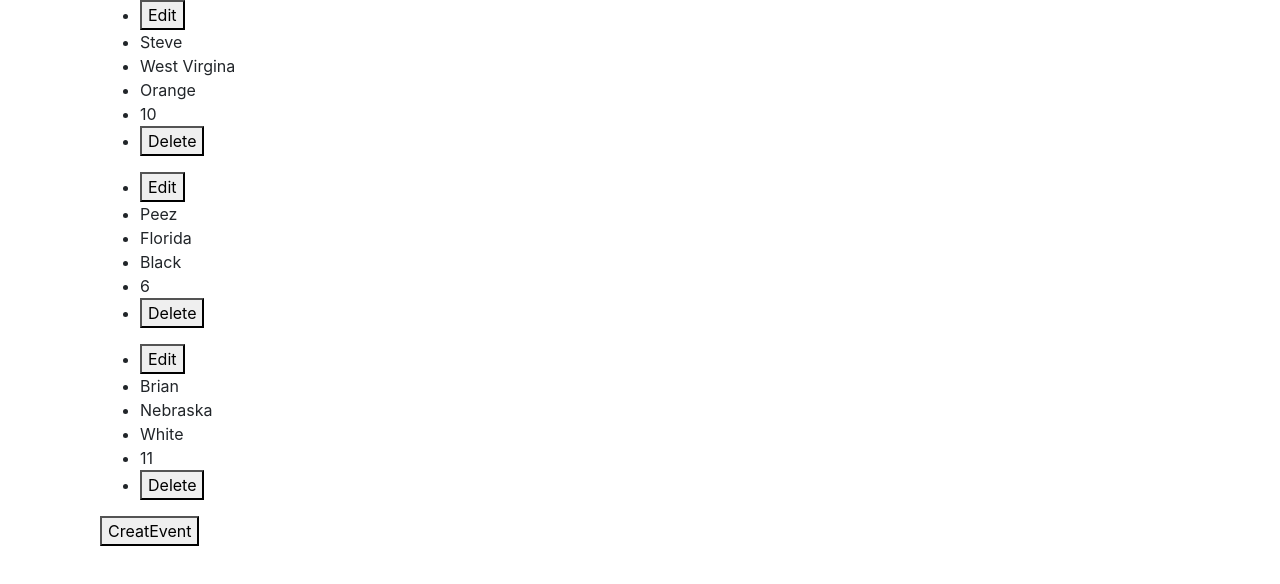
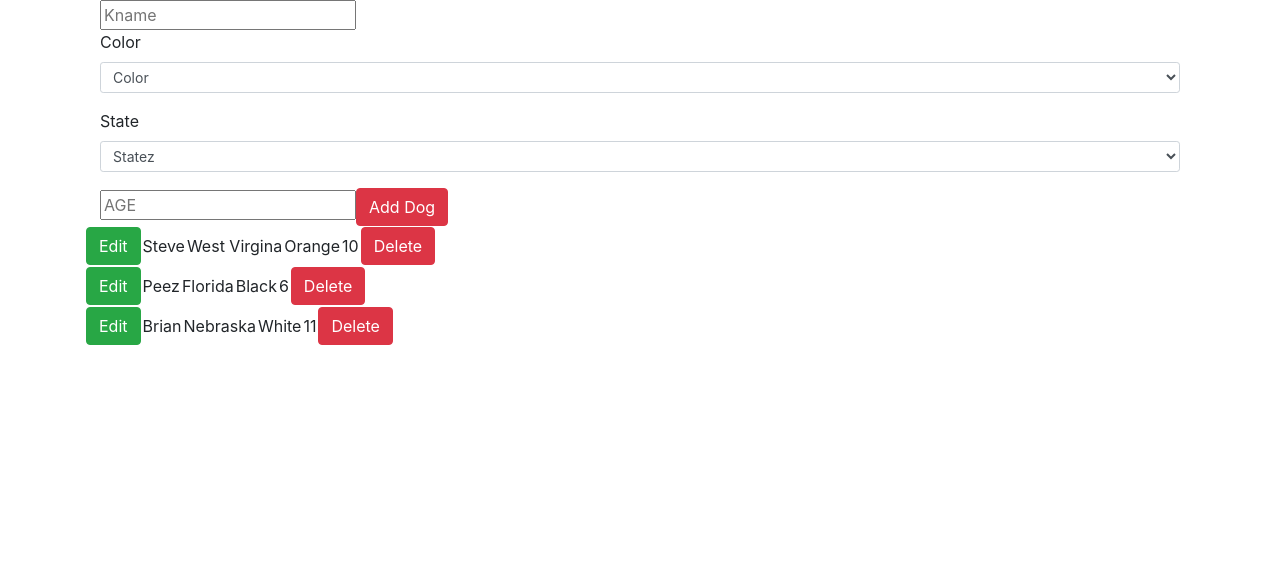
Before and after one commit to jmanock/fin-dog-bite, a React (Create React App) app: page / in a window 1280 px wide. Shown: the top 584 px of the page. Built offline with nearby package versions, Linux system fonts and the light colour scheme.

Commit message:
added a little style, need to split into components

```diff
--- a/src/Components/Holder.jsx
+++ b/src/Components/Holder.jsx
@@ -9,7 +9,7 @@ const events = [
 class Holder extends Component{
   state = {
     events:events,
-    isOpen:false,
+    isOpen:true,
     idCount:3,
     selectedEvent:null
   }
@@ -65,8 +65,9 @@ class Holder extends Component{
   render(){
     return(
       <div className='container'>
+
+        {this.state.isOpen ? <EventForm updateEvent={this.handleEditOpenEvent} openForm={this.openForm} selectedEvent={this.state.selectedEvent} createEvent={this.handleCreateEvent} /> : <AddEvent openForm={this.openForm} />}
         <EventList deleteEvent={this.handleDeleteEvent} handleEditEvent={this.handleEditEvent} events={this.state.events} />
-        {this.state.isOpen ? <EventForm updateEvent={this.handleEditOpenEvent} openForm={this.openForm} selectedEvent={this.state.selectedEvent} createEvent={this.handleCreateEvent} /> : <AddEvent openForm={this.openForm} />}
       </div>
     );
   }
@@ -87,16 +88,19 @@ class EventList extends Component{
 class EventItem extends Component{
   render(){
     return(
-      <div className='container'>
-        <ul>
-          <li><button onClick={this.props.handleEditEvent(this.props.event)}>Edit</button></li>
-          <li>{this.props.event.name}</li>
-          <li>{this.props.event.state}</li>
-          <li>{this.props.event.color}</li>
-          <li>{this.props.event.age}</li>
-          <li><button onClick={this.props.deleteEvent(this.props.event.id)}>Delete</button></li>
-        </ul>
-      </div>
+        <table>
+          <tbody>
+            <tr>
+              <td><button onClick={this.props.handleEditEvent(this.props.event)} className='btn btn-success'>Edit</button></td>
+              <td>{this.props.event.name}</td>
+              <td>{this.props.event.state}</td>
+              <td>{this.props.event.color}</td>
+              <td>{this.props.event.age}</td>
+              <td><button onClick={this.props.deleteEvent(this.props.event.id)} className='btn btn-danger'>Delete</button></td>
+            </tr>
+          </tbody>
+        </table>
+
     );
   }
 }
@@ -169,13 +173,12 @@ class EventForm extends Component{
   render(){
     return(
       <div className='container'>
-        <button onClick={this.props.openForm} className='btn btn-danger'>Add Dog</button>
         <form onSubmit={this.onFormSubmit}>
           <input name='name' onChange={this.onInputChange} value={this.state.event.name} type='text' placeholder='Kname' />
           <Select title={'Color'} name={'color'} options={['Orange', 'White', 'Black', 'Brown']} value={this.state.event.color} handleChange={this.onSelectChange} placeholder={'Color'} />
-          <input name='state' onChange={this.onInputChange} value={this.state.event.state} type='text' placeholder='Statez' />
+          <Select title={'State'} name={'state'} handleChange={this.onSelectChange} placeholder={'Statez'} value={this.state.event.state} options={['Florida', 'West Virgina', 'Nebraska', 'Iowa']} />
           <input name='age' onChange={this.onInputChange} value={this.state.event.age} type='number' placeholder='AGE' />
-          <button type='submit' value='Create Event'>ce</button>
+          <button type='submit' className='btn btn-danger'>Add Dog</button>
         </form>
       </div>
     );
@@ -186,7 +189,7 @@ class AddEvent extends Component{
   render(){
     return(
       <div className='container'>
-        <button onClick={this.props.openForm}>CreatEvent</button>
+        <button className='btn btn-success'>CreatEvent</button>
       </div>
     );
   }
```
